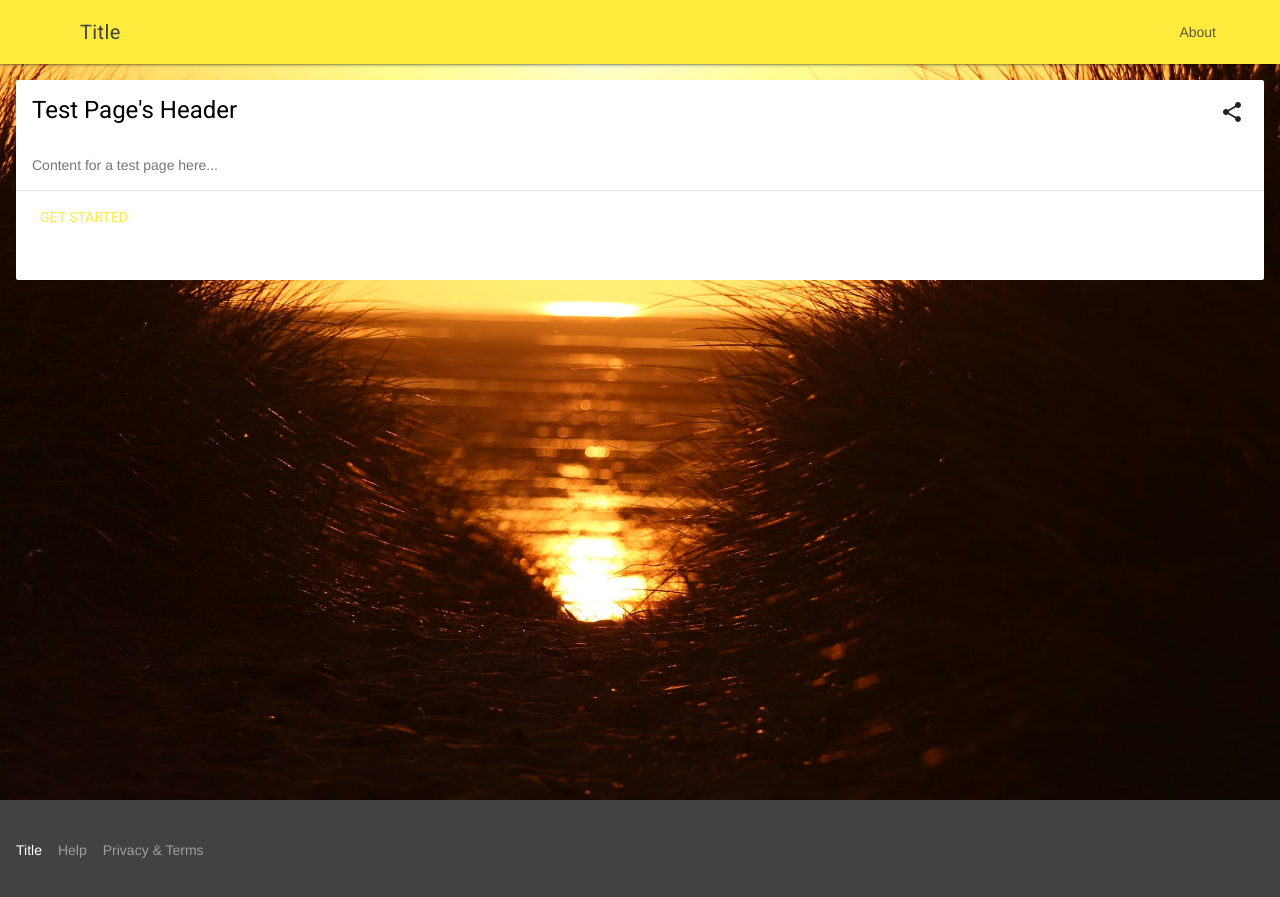
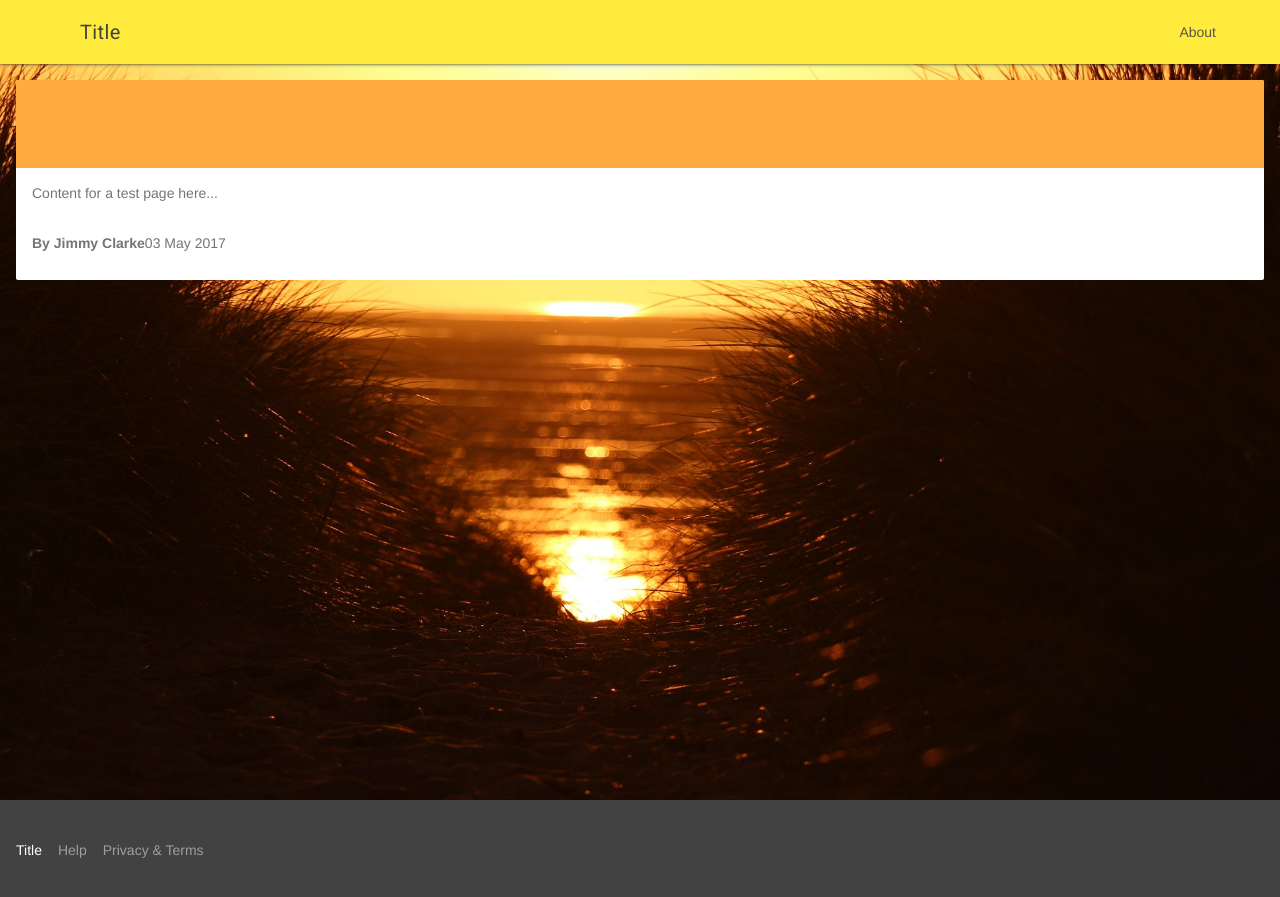
Before and after one commit to vantravel/vantravel.github.io, a Jekyll site: the page built from index.html, in a window 1280 px wide. Shown: the top 897 px of the page. Built offline with Jekyll 4.4.1, drawn with Linux system fonts in a browser that asks for light colours.

Commit message:
Update index.html

```diff
--- a/index.html
+++ b/index.html
@@ -2,21 +2,15 @@
 layout: default
 title: Van Travel
 ---
-<div class="mdl-card mdl-cell mdl-cell--12-col">
-  <div class="mdl-card__title">
-    <h2 class="mdl-card__title-text">Test Page's Header</h2>
-  </div>
-  <div class="mdl-card__supporting-text">
-    Content for a test page here...
-  </div>
-  <div class="mdl-card__actions mdl-card--border">
-    <a class="mdl-button mdl-button--colored mdl-js-button mdl-js-ripple-effect">
-      Get Started
-    </a>
-  </div>
-  <div class="mdl-card__menu">
-    <button class="mdl-button mdl-button--icon mdl-js-button mdl-js-ripple-effect">
-      <i class="material-icons">share</i>
-    </button>
-  </div>
+<div class="mdl-card on-the-road-again mdl-cell mdl-cell--12-col">
+	<div class="mdl-card__media mdl-color-text--grey-50">
+		<h3><a href="/blog/2017/03/01/test-post" title="Test post on github pages">Test Page's Header</a></h3>
+	</div>
+	<div class="mdl-color-text--grey-600 mdl-card__supporting-text">
+		Content for a test page here...
+	</div>
+	<div class="mdl-card__supporting-text meta mdl-color-text--grey-600">
+		<div class="minilogo"></div>
+		<div><strong>By Jimmy Clarke</strong><span>03 May 2017</span></div>
+	</div>
 </div>
```
